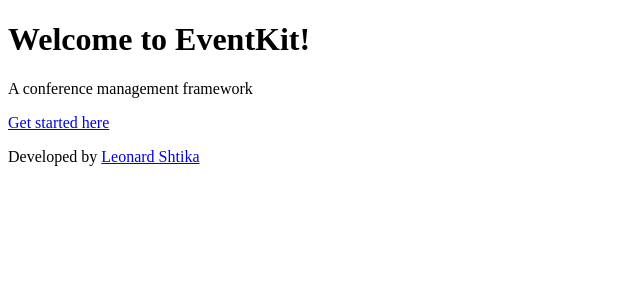
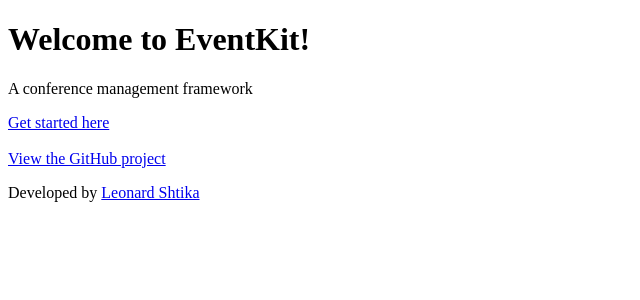
Before and after one commit to leoshtika/eventkit, a Yii app: template frontend/views/site/index.php in a window 1280 px wide. Shown: the top 300 px of the page, without its empty margins (0-640 px from the left). Run offline with PHP 8.4 and a stand-in for Yii, Linux system fonts and the light colour scheme; the template is opened without the code that fills it, so the values that code supplies are empty; some libraries are stand-ins or nearby versions.

Commit message:
Add a link to the GitHub project

```diff
--- a/frontend/views/site/index.php
+++ b/frontend/views/site/index.php
@@ -15,7 +15,8 @@ $this->title = 'EventKit';
         <?= Html::a('Get started here', ['site/about'], [
             'class' => 'btn btn-lg btn-primary',
         ])?>
-
+        <br><br>
+        <?= Html::a('View the GitHub project', 'https://github.com/leoshtika/eventkit') ?>
     </div>
 
     <div class="body-content">
```
